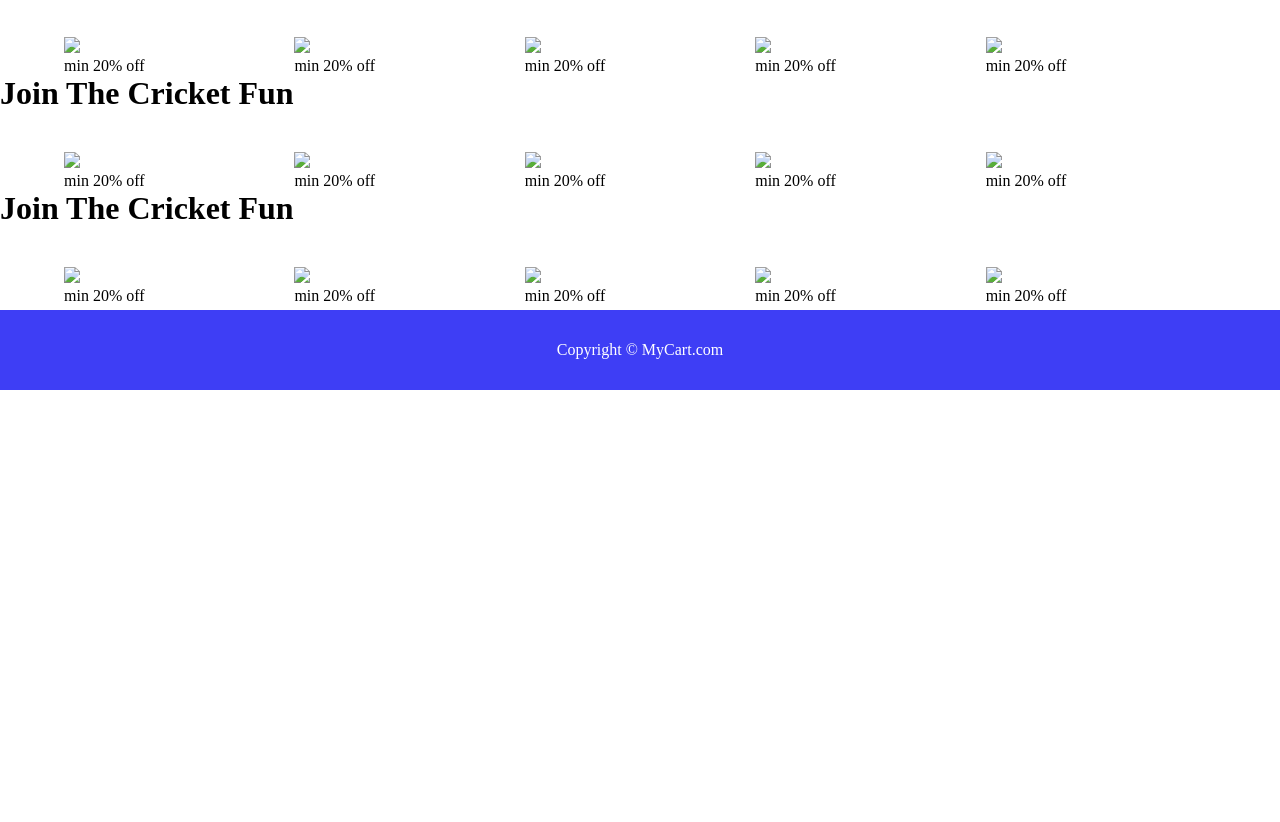
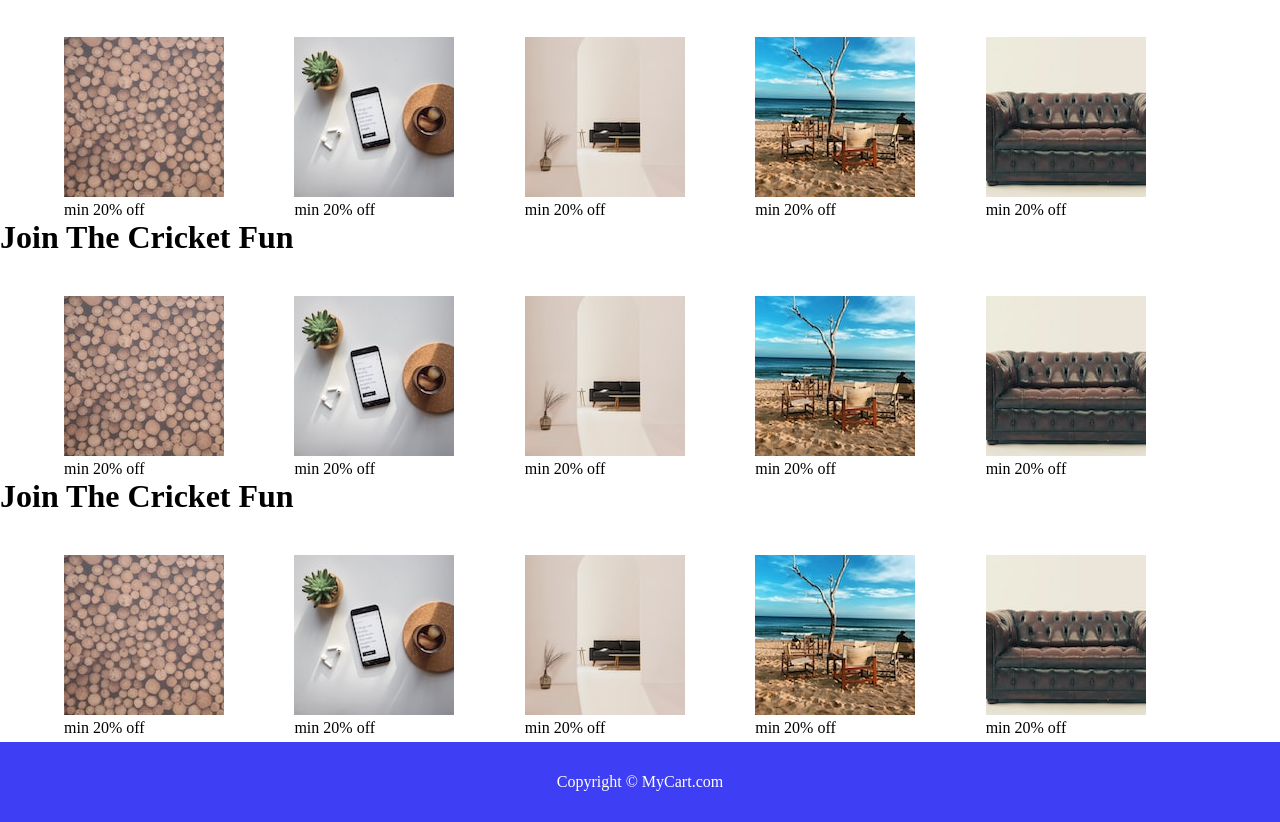
Before and after one commit to AviralPatel0526/flipkartclone.github.io, a plain HTML site: page index.html in a window 1280 px wide. Shown: the part 685-1507 px from the top of the page. Before the commit the page ends 1075 px from the top, so only its background shows below. Drawn offline with Linux system fonts and the light colour scheme.

Commit message:
Update index.html

```diff
--- a/index.html
+++ b/index.html
@@ -27,28 +27,28 @@
 
     <main>
        <div class="image">
-        <img  src="img/landscape.jpg" alt="landscape image" class="imge">
+        <img  src="landscape.jpg" alt="landscape image" class="imge">
        </div>
        <h1>Join The Cricket Fun</h1>
        <div class="container1">
         <div class="box" >
-         <img src="img/p1.jpeg">
+         <img src="p1.jpeg">
          <p>min 20% off</p>
         </div>
         <div class="box">
-            <img src="img/p2.jpeg" >
+            <img src="p2.jpeg" >
             <p>min 20% off</p>
         </div>
         <div class="box">
-            <img src="img/p3.jpeg" >
+            <img src="p3.jpeg" >
             <p>min 20% off</p>
         </div>
         <div class="box">
-            <img src="img/p4.jpeg" >
+            <img src="p4.jpeg" >
             <p>min 20% off</p>
         </div>
         <div class="box">
-            <img src="img/p6.jpeg" >
+            <img src="p6.jpeg" >
             <p>min 20% off</p>
         </div>
 
@@ -56,23 +56,23 @@
        <h1>Join The Cricket Fun</h1>
        <div class="container2">
         <div class="box" >
-            <img src="img/p1.jpeg">
+            <img src="p1.jpeg">
             <p>min 20% off</p>
            </div>
            <div class="box">
-               <img src="img/p2.jpeg" >
+               <img src="p2.jpeg" >
                <p>min 20% off</p>
            </div>
            <div class="box">
-               <img src="img/p3.jpeg" >
+               <img src="p3.jpeg" >
                <p>min 20% off</p>
            </div>
            <div class="box">
-               <img src="img/p4.jpeg" >
+               <img src="p4.jpeg" >
                <p>min 20% off</p>
            </div>
            <div class="box">
-               <img src="img/p6.jpeg" >
+               <img src="p6.jpeg" >
                <p>min 20% off</p>
            </div>
 
@@ -80,23 +80,23 @@
        <h1>Join The Cricket Fun</h1>
        <div class="container3">
         <div class="box" >
-            <img src="img/p1.jpeg">
+            <img src="p1.jpeg">
             <p>min 20% off</p>
            </div>
            <div class="box">
-               <img src="img/p2.jpeg" >
+               <img src="p2.jpeg" >
                <p>min 20% off</p>
            </div>
            <div class="box">
-               <img src="img/p3.jpeg" >
+               <img src="p3.jpeg" >
                <p>min 20% off</p>
            </div>
            <div class="box">
-               <img src="img/p4.jpeg" >
+               <img src="p4.jpeg" >
                <p>min 20% off</p>
            </div>
            <div class="box">
-               <img src="img/p6.jpeg" >
+               <img src="p6.jpeg" >
                <p>min 20% off</p>
            </div>
 
```
